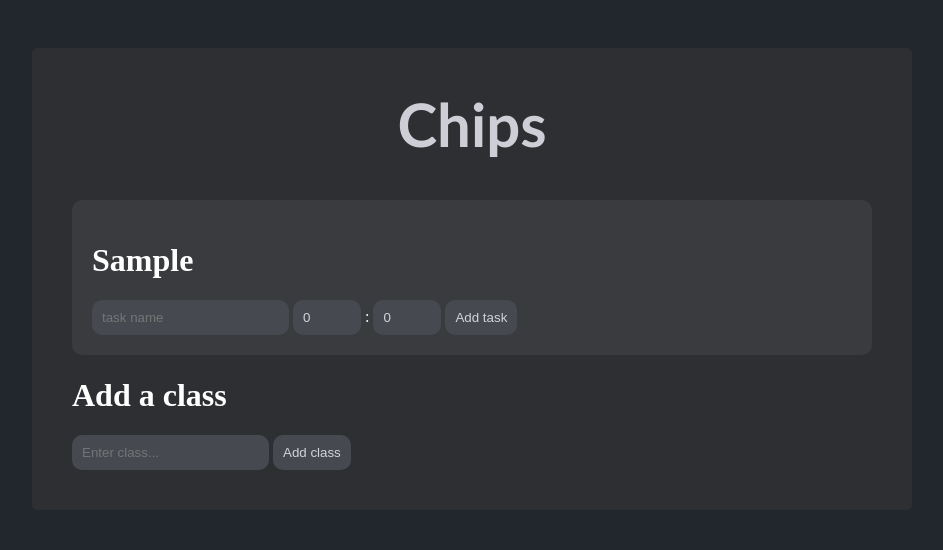
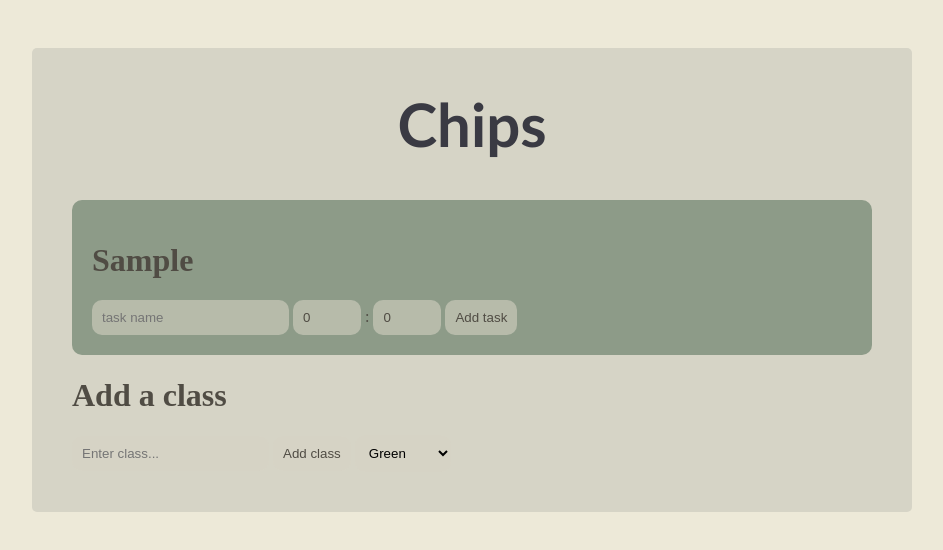
Before and after one commit to PugsRDubs/islandhacks25, a SvelteKit app: page / in a window 1280 px wide. Both pictures are taken after typing "Sample" into the empty fields and a click on the button "Add class". Shown: the top 550 px of the page, without its empty margins (168-1111 px from the left). Built offline with nearby package versions, Linux system fonts and the light colour scheme.

Commit message:
Update Colors

```diff
--- a/src/routes/+layout.svelte
+++ b/src/routes/+layout.svelte
@@ -21,15 +21,17 @@
 
 <style>
 	:global(body) {
-		background-color: rgba(34, 39, 46, 1);
-		color:white
+		background-color: rgb(237, 233, 216);
 	}
 	h1{
 		margin-top: 0px;
 		text-align: center;
 		font-family: 'Gill Sans', 'Gill Sans MT', 'Calibri', 'Trebuchet MS', sans-serif;
 		font-size: 60px;
-		color: rgba(235, 235, 243, 0.85);
+		color: rgb(58, 58, 67);
+	}
+	:global(h1, span, input, button) {
+		color: rgb(80, 76, 68);
 	}
 	.center {
 		display: flex;
@@ -39,17 +41,16 @@
 		width: 800px;
 		margin: 40px;
 		padding: 40px;
-		background-color: rgb(45, 47, 50);
+		background-color: rgb(214, 212, 198);
 		border-style: none;
 		border-width: 5px;
 		border-radius: 5px;
 		border-color:rgb(70, 70, 72);
 
 	}
-	:global(input, button) {
+	:global(input, button, select, option) {
 		border-style: none;
-		background-color: rgb(70, 74, 80);
-		color: rgba(235, 235, 243, 0.85);
+		background-color: rgba(214, 212, 198, 0.567);
 		padding: 10px;
 		border-radius: 10px;
 	}
--- a/src/routes/+page.svelte
+++ b/src/routes/+page.svelte
@@ -4,6 +4,8 @@
     let classes : Array<String> = $state([])
 
     let classInput = $state("");
+
+    let classColor = "#8d9b88";
 
     function addClass() {
         if (classInput == "") {
@@ -19,9 +21,18 @@
 
 
 {#each classes as name}
-    <Class {name}/>
+    <Class {name} color={classColor}/>
 {/each}
 
 <h1>Add a class</h1>
 <input bind:value={classInput} type="text" placeholder="Enter class...">
 <button onclick={addClass}>Add class</button>
+<select bind:value={classColor} name="color" id="">
+    <option selected value="#8d9b88">Green</option>
+    <option value="#bc9de0">Lavender</option>
+    <option value="#eab775">orange</option>
+    <option value="#90b5ed">blue</option>
+    <option value="red">Red</option>
+    <option value="red">Red</option>
+    <option value="red">Red</option>
+</select>
--- a/src/routes/Class.svelte
+++ b/src/routes/Class.svelte
@@ -3,7 +3,7 @@
     import Timer from "./Timer.svelte";
     import { slide } from "svelte/transition";
 
-    let { name } = $props();
+    let { name, color } = $props();
 
     let timers : Array<TimerData> = $state([]);
 
@@ -34,7 +34,7 @@
     }
 </script>
 
-<div transition:slide>
+<div transition:slide style="--color: {color}">
     <h1>{name}</h1>
 
 
@@ -53,7 +53,7 @@
 
 <style>
     div {
-        background-color: rgba(240, 248, 255, 0.058);
+        background-color: var(--color);
         padding: 20px;
         border-radius: 10px;
         margin-bottom: 20px;
--- a/src/routes/Timer.svelte
+++ b/src/routes/Timer.svelte
@@ -63,9 +63,15 @@
 </script>
 
 <div transition:slide>
-    <span>{timer.name} - </span>
-    <span>{getSeconds(seconds)}</span>
-    <button onclick={() => timerClicked()}>{#if counting}pause{:else}start{/if}</button>
+    <button onclick={() => timerClicked()}>
+        {#if counting}
+            <strong>
+                {timer.name} - {getSeconds(seconds)}
+            </strong>
+        {:else}
+            {timer.name} - {getSeconds(seconds)}
+        {/if}
+    </button>
     <button onclick={() => timer.hidden = !timer.hidden}>{#if timer.hidden}show{:else}hide{/if}</button>
     {#if seconds != timer.time || counting}
     <button onclick={reset}>reset</button>
```
